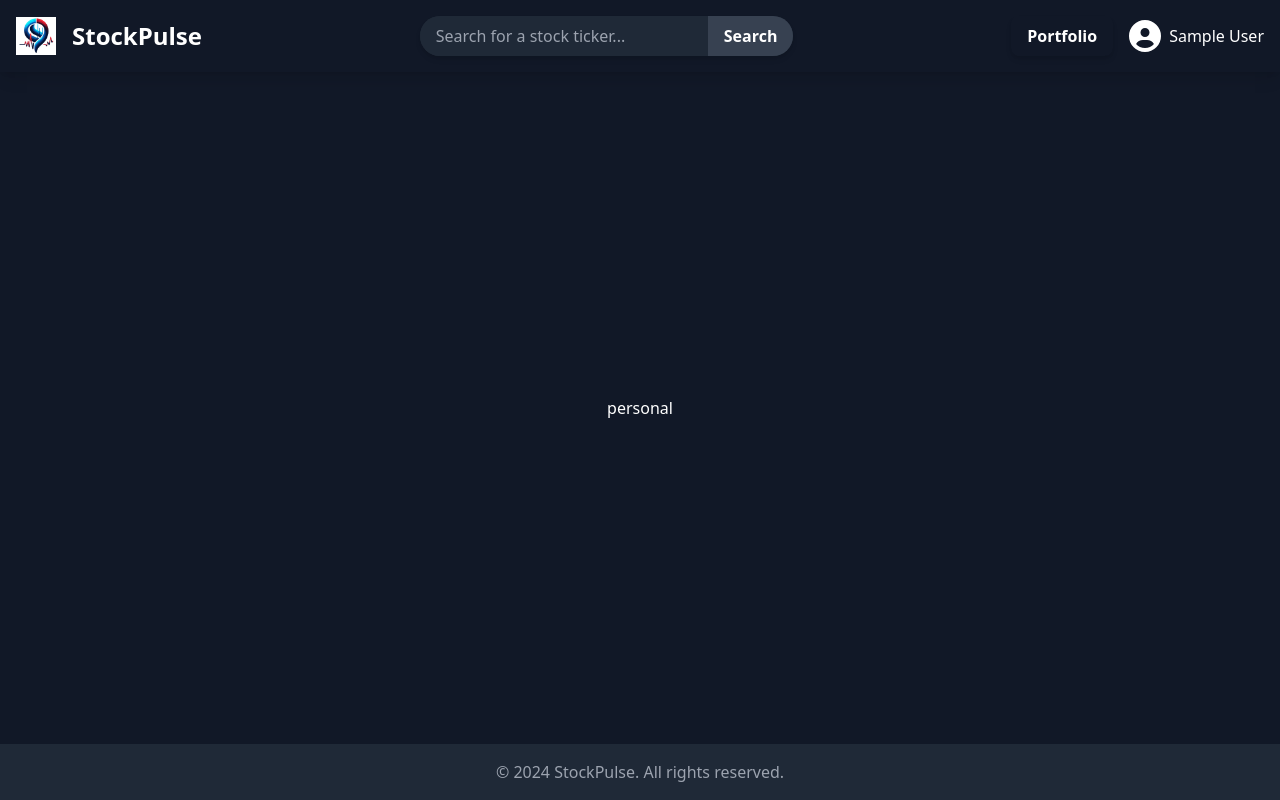
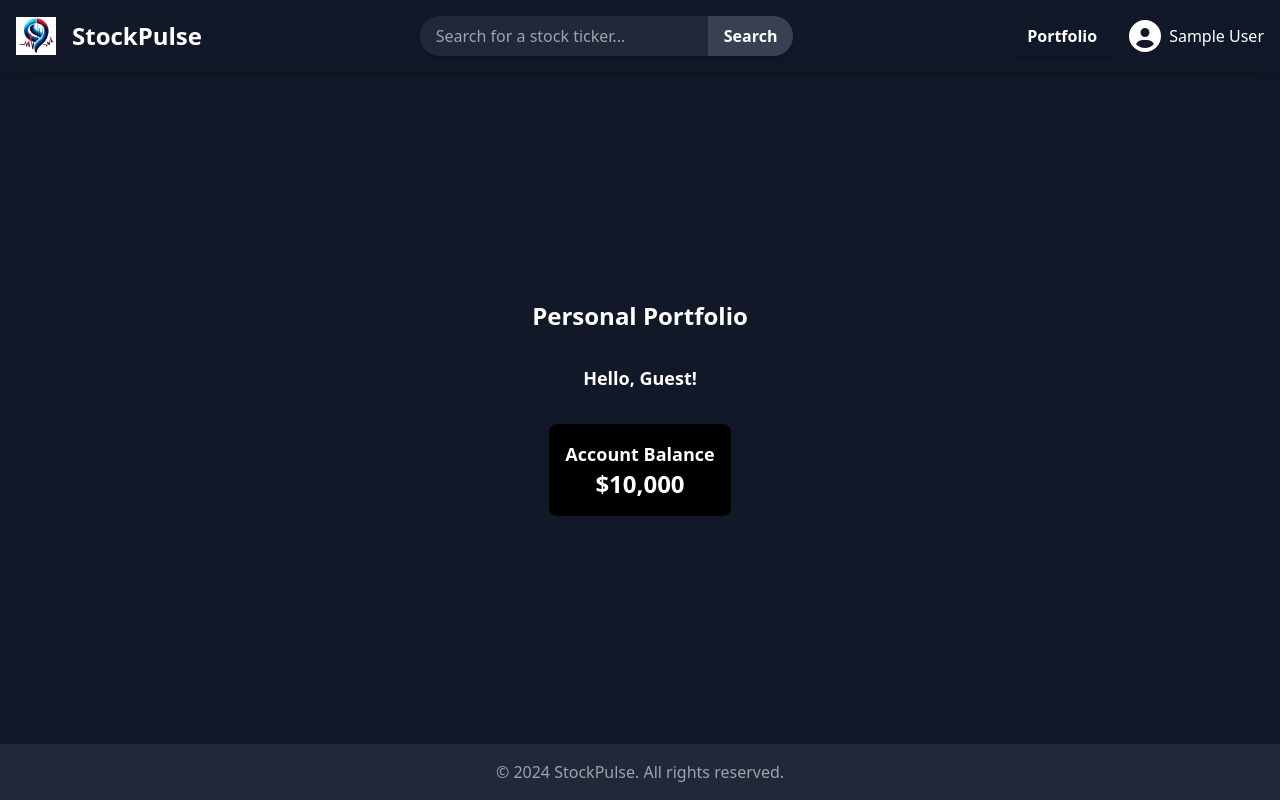
Before and after one commit to StanleyTK/StockPulse, a Next.js app in the folder client/: page /portfolio in a window 1280 px wide. Built offline with nearby package versions, Linux system fonts and the light colour scheme; no server answers; sample sign-in values are in the browser's storage.

Commit message:
frontend update

```diff
--- a/client/package.json
+++ b/client/package.json
@@ -16,7 +16,8 @@
     "next-auth": "^4.24.7",
     "react": "18.2.0",
     "react-chartjs-2": "^5.2.0",
-    "react-dom": "18.2.0"
+    "react-dom": "18.2.0",
+    "recharts": "^2.12.7"
   },
   "engines": {
     "node": ">=18"
--- a/client/src/pages/login/index.jsx
+++ b/client/src/pages/login/index.jsx
@@ -14,6 +14,7 @@ const Login = () => {
 
   useEffect(() => {
     if (session) {
+      console.log(session.user?.email);
       router.push('/portfolio');
     }
   }, [session]);
--- /dev/null
+++ b/client/src/pages/portfolio/components/AccountBalance.jsx
@@ -0,0 +1,10 @@
+const AccountBalance = ({ balance }) => {
+    return (
+      <div className="bg-black p-4 rounded-lg text-center my-4">
+        <h3 className="text-lg font-semibold">Account Balance</h3>
+        <p className="text-2xl font-bold text-white">${balance.toLocaleString()}</p>
+      </div>
+    );
+};
+
+export default AccountBalance;
--- a/client/src/pages/portfolio/index.jsx
+++ b/client/src/pages/portfolio/index.jsx
@@ -1,16 +1,20 @@
+// pages/portfolio.jsx
 import ProtectedRoute from '../../components/ProtectedRoute';
 import Layout from '../layout';
+import AccountBalance from './components/AccountBalance';
 
-const Competitive = () => {
+const Portfolio = ({ session }) => {
   return (
     <ProtectedRoute>
       <Layout>
-        <h1>
-          personal
-        </h1>
+        <h1 className="text-2xl font-bold text-center my-4">Personal Portfolio</h1>
+        <div className="text-center my-4">
+          <h2 className="text-lg font-semibold">Hello, Guest!</h2>
+        </div>
+        <AccountBalance balance={10000} />
       </Layout>
     </ProtectedRoute>
   );
 };
 
-export default Competitive;
+export default Portfolio;
--- a/client/src/pages/research/index.jsx
+++ b/client/src/pages/research/index.jsx
@@ -7,7 +7,7 @@ import Graph from './components/Graphs';
 import Stats from './components/Stats';
 import Popup from './components/Popup';
 import 'chart.js/auto';
-
+import { Session } from 'next-auth';
 const Research = () => {
   const router = useRouter();
   const { query } = router.query;
```
Also changed, not shown: 1 other file (tests, documents, lock files or other folders).
